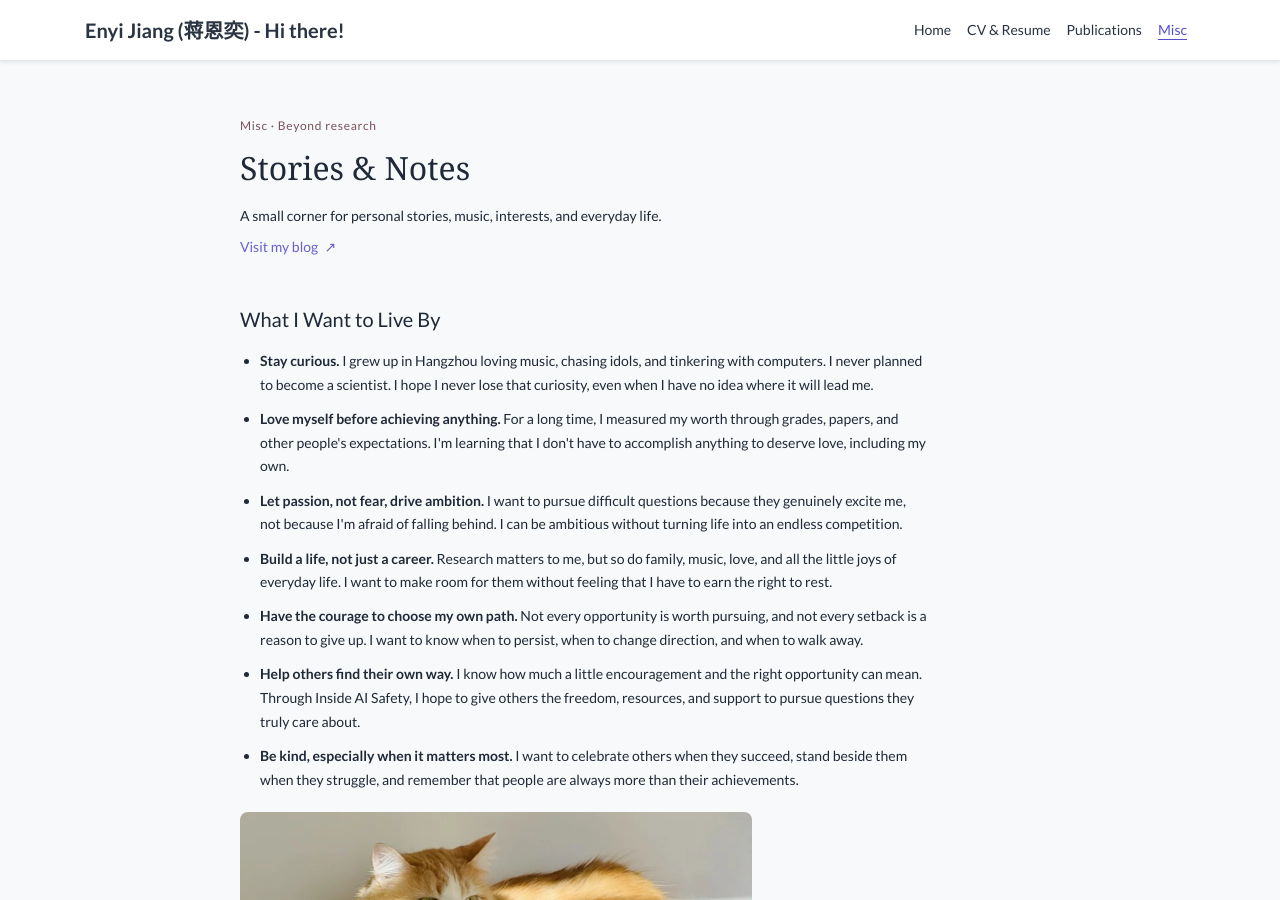
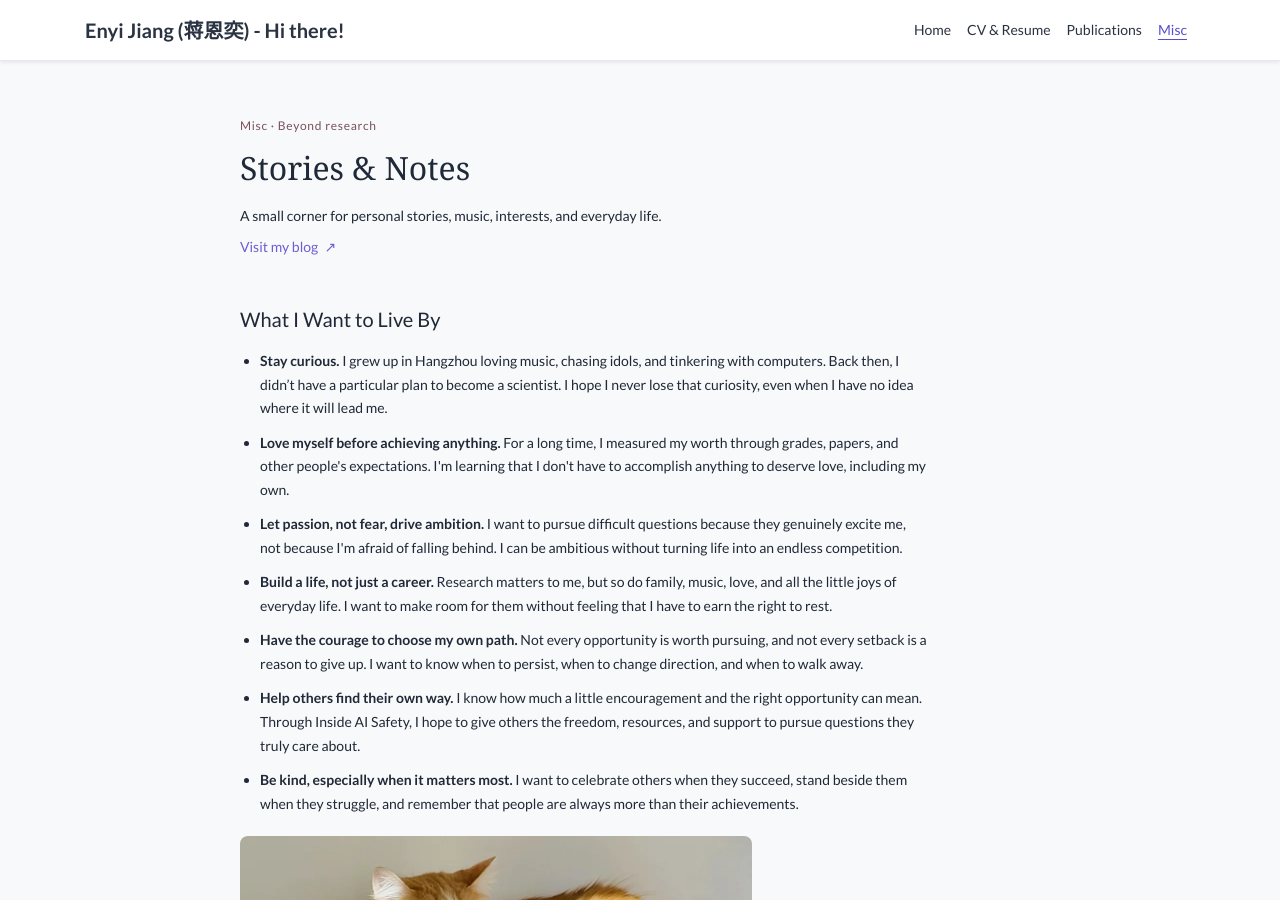
Before and after one commit to enyijiang/enyijiang.github.io, a Jekyll site: the page built from _pages/misc.html, in a window 1280 px wide and 900 px high. Built offline with Jekyll 4.4.1, drawn with Linux system fonts in a browser that asks for light colours; nearby versions of some CDN libraries; a style sheet for code colours, icons or effects is not loaded.

Commit message:
Soften the childhood reflection and add the homepage logo

```diff
--- a/_includes/navbar.html
+++ b/_includes/navbar.html
@@ -1,6 +1,6 @@
 <nav class="navbar navbar-expand-sm navbar-white bg-white fixed-top mb-5 shadow-sm">
     <div class="{% if page.container_class %}{{ page.container_class }}{% else %}container-lg{% endif %}">
-        <a class="navbar-brand" href="{{ '/' | relative_url }}"><strong>{{site.data.profile.navbar_name}}</strong></a>
+        <a class="navbar-brand" href="{{ '/' | relative_url }}">{% if page.url == '/' %}<img src="{{ '/assets/images/inside_ai_safety_mark.svg' | relative_url }}" alt="" width="22" height="22" class="mr-1">{% endif %}<strong>{{site.data.profile.navbar_name}}</strong></a>
         <button class="navbar-toggler" style="font-size: 1em; padding: 0.5em;" type="button" data-toggle="collapse" data-target="#navbarResponsive" aria-controls="navbarResponsive" aria-expanded="false" aria-label="Toggle navigation">
             <i class="fas fa-map"></i> Menu
         </button>
--- a/_pages/misc.html
+++ b/_pages/misc.html
@@ -16,7 +16,7 @@ permalink: /misc/
     <section class="misc-section" aria-labelledby="principles-heading">
         <h2 id="principles-heading" class="misc-section-heading">What I Want to Live By</h2>
         <ul class="misc-principles">
-            <li><strong>Stay curious.</strong> I grew up in Hangzhou loving music, chasing idols, and tinkering with computers. I never planned to become a scientist. I hope I never lose that curiosity, even when I have no idea where it will lead me.</li>
+            <li><strong>Stay curious.</strong> I grew up in Hangzhou loving music, chasing idols, and tinkering with computers. Back then, I didn’t have a particular plan to become a scientist. I hope I never lose that curiosity, even when I have no idea where it will lead me.</li>
             <li><strong>Love myself before achieving anything.</strong> For a long time, I measured my worth through grades, papers, and other people's expectations. I'm learning that I don't have to accomplish anything to deserve love, including my own.</li>
             <li><strong>Let passion, not fear, drive ambition.</strong> I want to pursue difficult questions because they genuinely excite me, not because I'm afraid of falling behind. I can be ambitious without turning life into an endless competition.</li>
             <li><strong>Build a life, not just a career.</strong> Research matters to me, but so do family, music, love, and all the little joys of everyday life. I want to make room for them without feeling that I have to earn the right to rest.</li>
```
